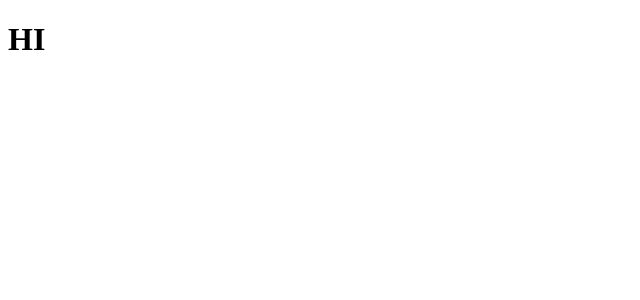
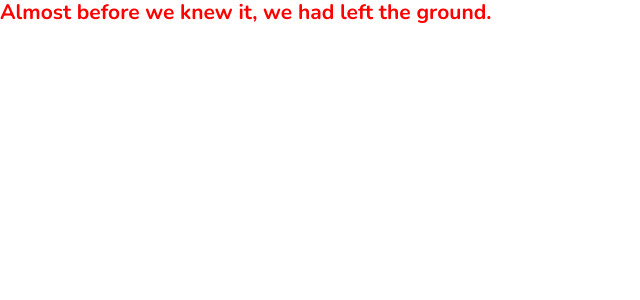
Before and after one commit to dlgustn555/next-bnb, a Next.js app: page / in a window 1280 px wide. Shown: the top 300 px of the page, without its empty margins (0-640 px from the left). Built offline with nearby package versions, Linux system fonts and the light colour scheme.

Commit message:
https://github.com/dlgustn555/next-bnb/issues/1 글로벌 스타일 설정하기

```diff
--- a/package.json
+++ b/package.json
@@ -17,7 +17,8 @@
     "next": "^11.1.0",
     "react": "^17.0.2",
     "react-dom": "^17.0.2",
-    "styled-components": "^5.3.0"
+    "styled-components": "^5.3.0",
+    "styled-reset": "^4.3.4"
   },
   "devDependencies": {
     "@types/node": "^16.7.1",
--- /dev/null
+++ b/pages/_app.tsx
@@ -0,0 +1,13 @@
+import { AppProps } from 'next/app'
+import GlobalStyle from '../styles/GlobalStyle'
+
+const app = ({ Component, pageProps }: AppProps) => {
+  return (
+    <>
+      <GlobalStyle />
+      <Component {...pageProps} />
+    </>
+  )
+}
+
+export default app
--- a/pages/_documnt.tsx
+++ b/pages/_document.tsx
@@ -1,4 +1,4 @@
-import Document, { DocumentContext } from 'next/document'
+import Document, { DocumentContext, Html, Head, Main, NextScript } from 'next/document'
 import { ServerStyleSheet } from 'styled-components'
 
 class MyDocument extends Document {
@@ -24,6 +24,22 @@
       sheet.seal()
     }
   }
+
+  render() {
+    return (
+      <Html>
+        <Head>
+          <link rel="preconnect" href="https://fonts.googleapis.com" />
+          <link rel="preconnect" href="https://fonts.gstatic.com" crossOrigin />
+          <link href="https://fonts.googleapis.com/css2?family=Nunito:wght@700&display=swap" rel="stylesheet" />
+        </Head>
+        <body>
+          <Main />
+          <NextScript />
+        </body>
+      </Html>
+    )
+  }
 }
 
 export default MyDocument
--- a/pages/index.tsx
+++ b/pages/index.tsx
@@ -1,10 +1,16 @@
 import React, { FC } from 'react'
+import styled from 'styled-components'
+
+const Container = styled.div`
+  font-size: 21px;
+  color: red;
+`
 
 const index: FC = () => {
   return (
-    <div>
-      <h1>HI</h1>
-    </div>
+    <Container>
+      <h1>Almost before we knew it, we had left the ground.</h1>
+    </Container>
   )
 }
 
--- /dev/null
+++ b/styles/GlobalStyle.ts
@@ -0,0 +1,26 @@
+import reset from 'styled-reset'
+import { createGlobalStyle, css } from 'styled-components'
+import palette from './palette'
+
+const globalStyle = css`
+  ${reset};
+  * {
+    box-sizing: border-box;
+  }
+  body {
+    /* font-family: Noto Sans, Noto Sans KR; */
+    font-family: 'Nunito', sans-serif;
+    color: ${palette.black};
+    line-height: 1.2;
+  }
+  a {
+    text-decoration: none;
+    color: ${palette.black};
+  }
+`
+
+const GlobalStyle = createGlobalStyle`
+    ${globalStyle};
+`
+
+export default GlobalStyle
--- /dev/null
+++ b/styles/palette.ts
@@ -0,0 +1,27 @@
+export default {
+  cardinal: '#a41850',
+  davidson_orange: '#c13515',
+  tawny: '#d93900',
+  amaranth: '#E51E53',
+  orange: '#fc642d',
+  main_pink: '#FF385C',
+  bittersweet: '#ff5a5f',
+  black: '#222222',
+  charcoal: '#484848',
+  snow: '#FFF8F6',
+  gray_48: '#484848',
+  gray_71: '#717171',
+  gray_76: '#767676',
+  gray_80: '#808080',
+  gray_85: '#858585',
+  gray_aa: '#aaa',
+  gray_bb: '#bbb',
+  gray_b0: '#b0b0b0',
+  gray_c4: '#c4c4c4',
+  gray_dd: '#ddd',
+  gray_eb: '#ebebeb',
+  gray_e5: '#e5e5e5',
+  gray_f7: '#f7f7f7',
+  dark_cyan: '#008489',
+  green: '#008A05',
+}
```
Also changed, not shown: 1 other file (tests, documents, lock files or other folders).
